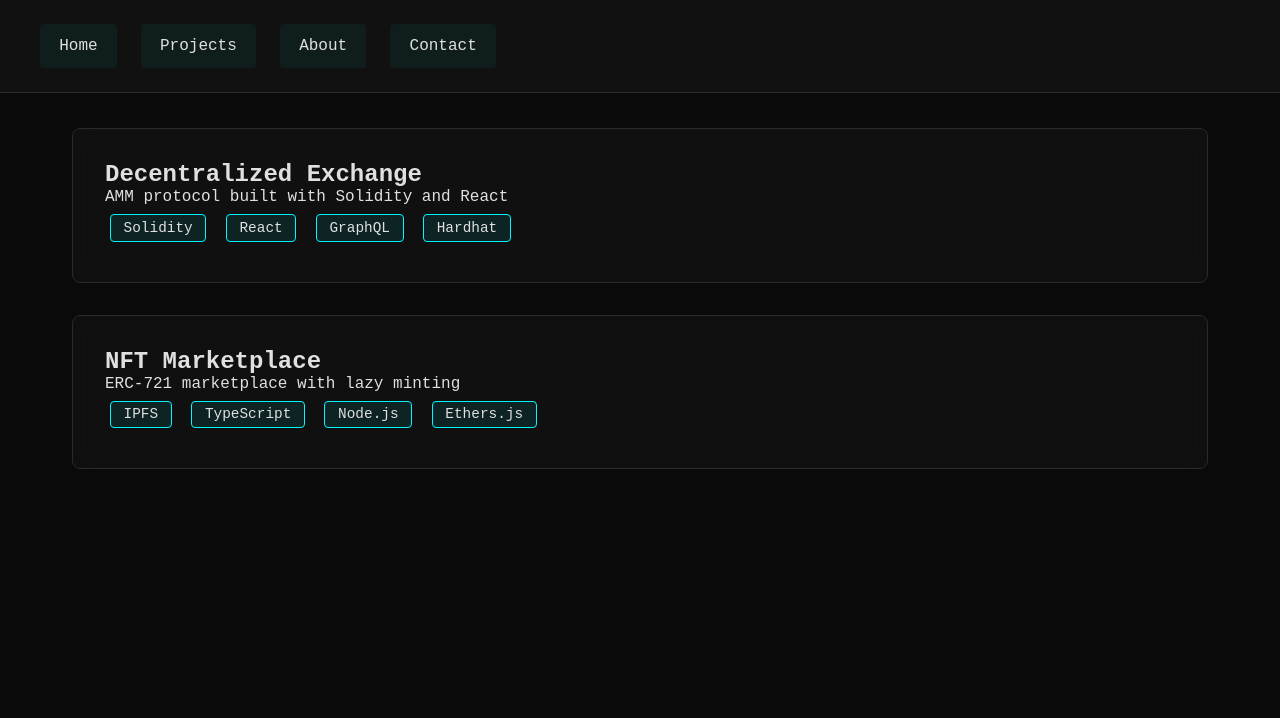
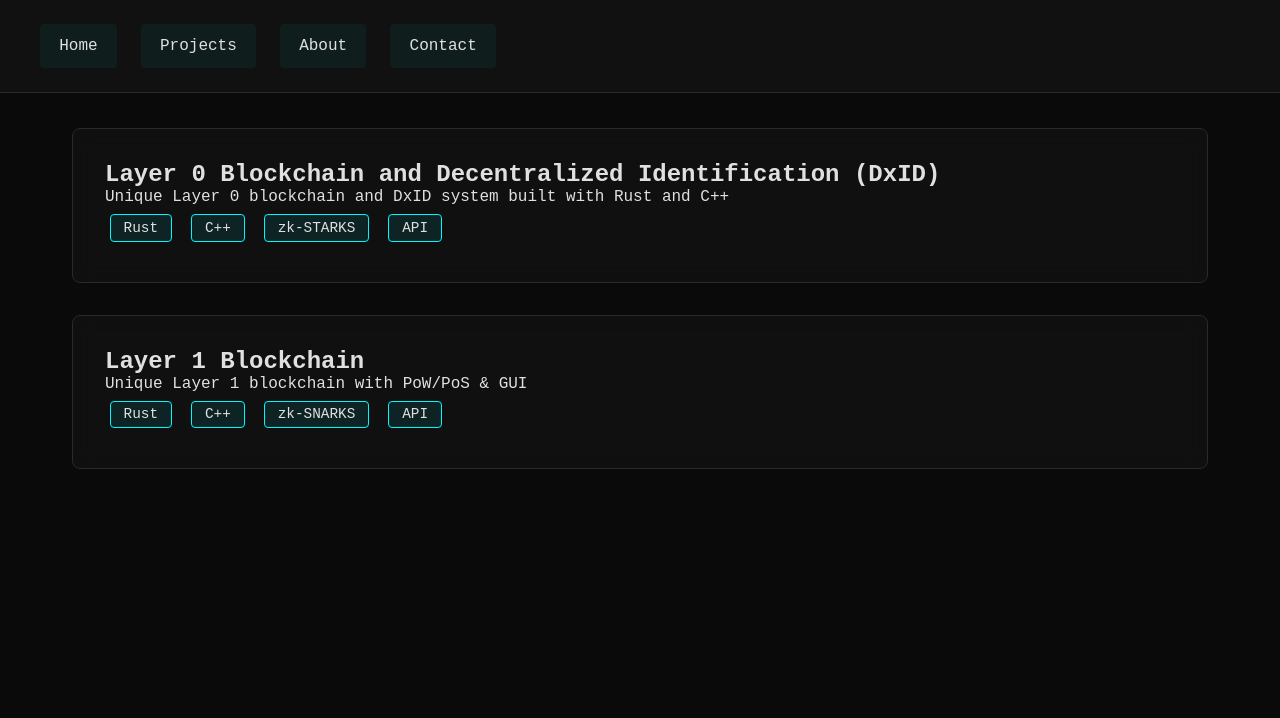
Before and after one commit to dataDistributor/dataDistributor.github.io, a website: page projects.html in a window 1280 px wide. Shown: the top 718 px of the page. Drawn offline with Linux system fonts and the light colour scheme.

Commit message:
Text change

```diff
--- a/projects.html
+++ b/projects.html
@@ -21,24 +21,24 @@
 
     <main class="project-grid">
         <div class="project-card">
-            <h2 class="gradient-text">Decentralized Exchange</h2>
-            <p>AMM protocol built with Solidity and React</p>
+            <h2 class="gradient-text">Layer 0 Blockchain and Decentralized Identification (DxID)</h2>
+            <p>Unique Layer 0 blockchain and DxID system built with Rust and C++</p>
             <div class="tech-stack">
-                <span>Solidity</span>
-                <span>React</span>
-                <span>GraphQL</span>
-                <span>Hardhat</span>
+                <span>Rust</span>
+                <span>C++</span>
+                <span>zk-STARKS</span>
+                <span>API</span>
             </div>
         </div>
 
         <div class="project-card">
-            <h2 class="gradient-text">NFT Marketplace</h2>
-            <p>ERC-721 marketplace with lazy minting</p>
+            <h2 class="gradient-text">Layer 1 Blockchain</h2>
+            <p>Unique Layer 1 blockchain with PoW/PoS & GUI</p>
             <div class="tech-stack">
-                <span>IPFS</span>
-                <span>TypeScript</span>
-                <span>Node.js</span>
-                <span>Ethers.js</span>
+                <span>Rust</span>
+                <span>C++</span>
+                <span>zk-SNARKS</span>
+                <span>API</span>
             </div>
         </div>
     </main>
```
Also changed, not shown: about.html (+5 -5 lines), index.html (+1 -1 lines).
